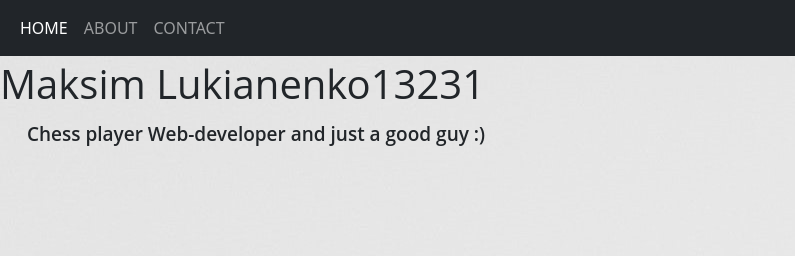
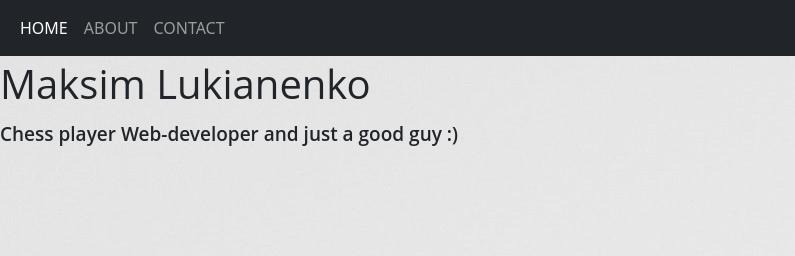
Before and after one commit to Mpanasetckiy/Personal_Page_CYF, a plain HTML site: page index.html in a window 1280 px wide. Shown: the top 256 px of the page, 0-795 px from the left. Drawn offline with nearby package versions, Linux system fonts and the light colour scheme.

Commit message:
turned back

```diff
--- a/index.html
+++ b/index.html
@@ -33,7 +33,7 @@
           </nav>
         <div class="header__container">
             <div>
-                <h1>Maksim Lukianenko13231</h1>
+                <h1>Maksim Lukianenko</h1>
                 <p class="container__info">Chess player Web-developer and just a good guy :)</p>
             </div>
             <div>
```
